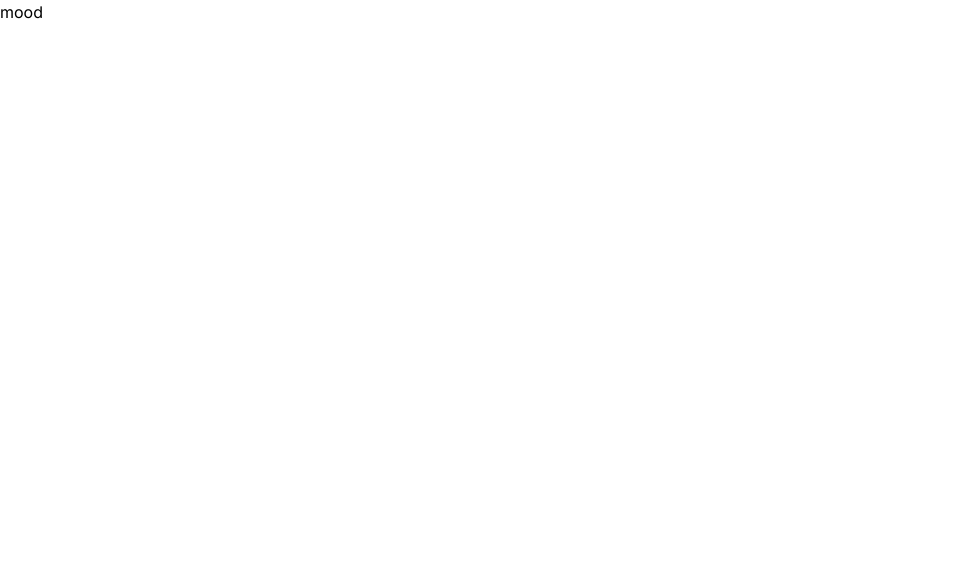
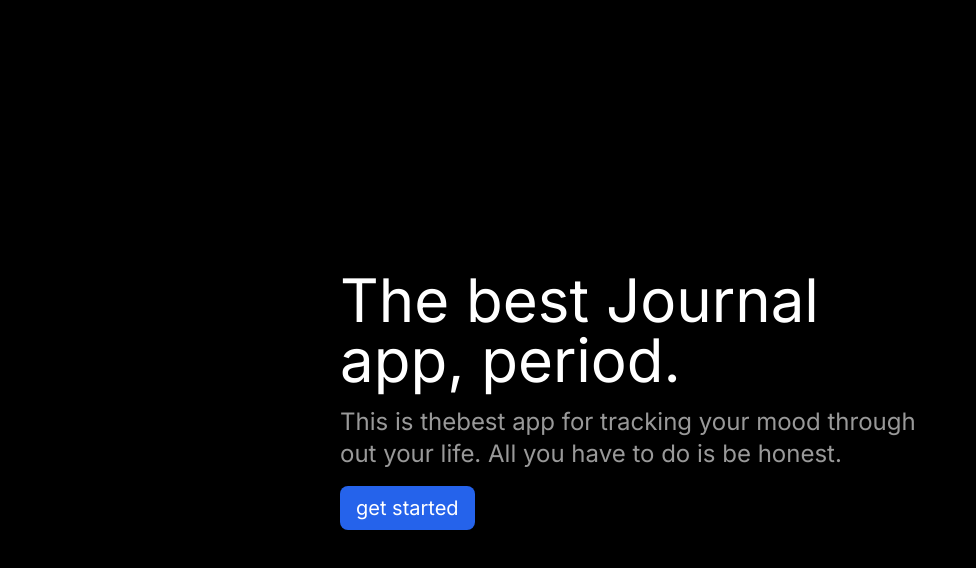
Before and after one commit to NicholasSaravia/mood-ai, a Next.js app: page / in a window 1280 px wide. Shown: the top 568 px of the page, without its empty margins (0-976 px from the left). Built offline with nearby package versions, Linux system fonts and the light colour scheme.

Commit message:
basic landing page

```diff
--- a/app/page.tsx
+++ b/app/page.tsx
@@ -1,3 +1,22 @@
+import Link from 'next/link';
+
 export default function Home() {
-  return <div>mood</div>;
+  return (
+    <div className="w-screen h-screen bg-black flex justify-center items-center text-white">
+      <div className="w-full max-w-[600px] mx-auto flex flex-col gap-4">
+        <h1 className="text-6xl">The best Journal app, period.</h1>
+        <p className="text-2xl text-white/60">
+          This is thebest app for tracking your mood through out your life. All
+          you have to do is be honest.
+        </p>
+        <div>
+          <Link href="/journal">
+            <button className="bg-blue-600 px-4 py-2 rounded-lg text-xl">
+              get started
+            </button>
+          </Link>
+        </div>
+      </div>
+    </div>
+  );
 }
```
